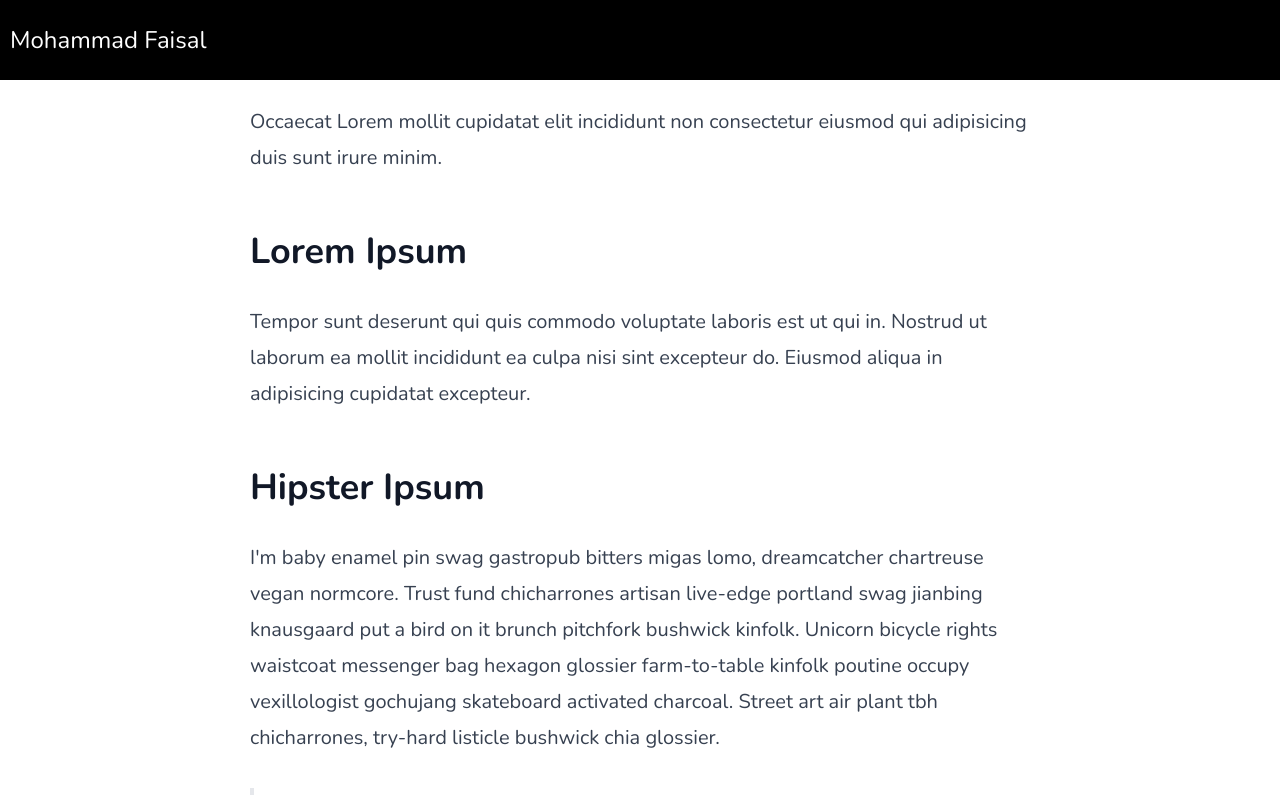
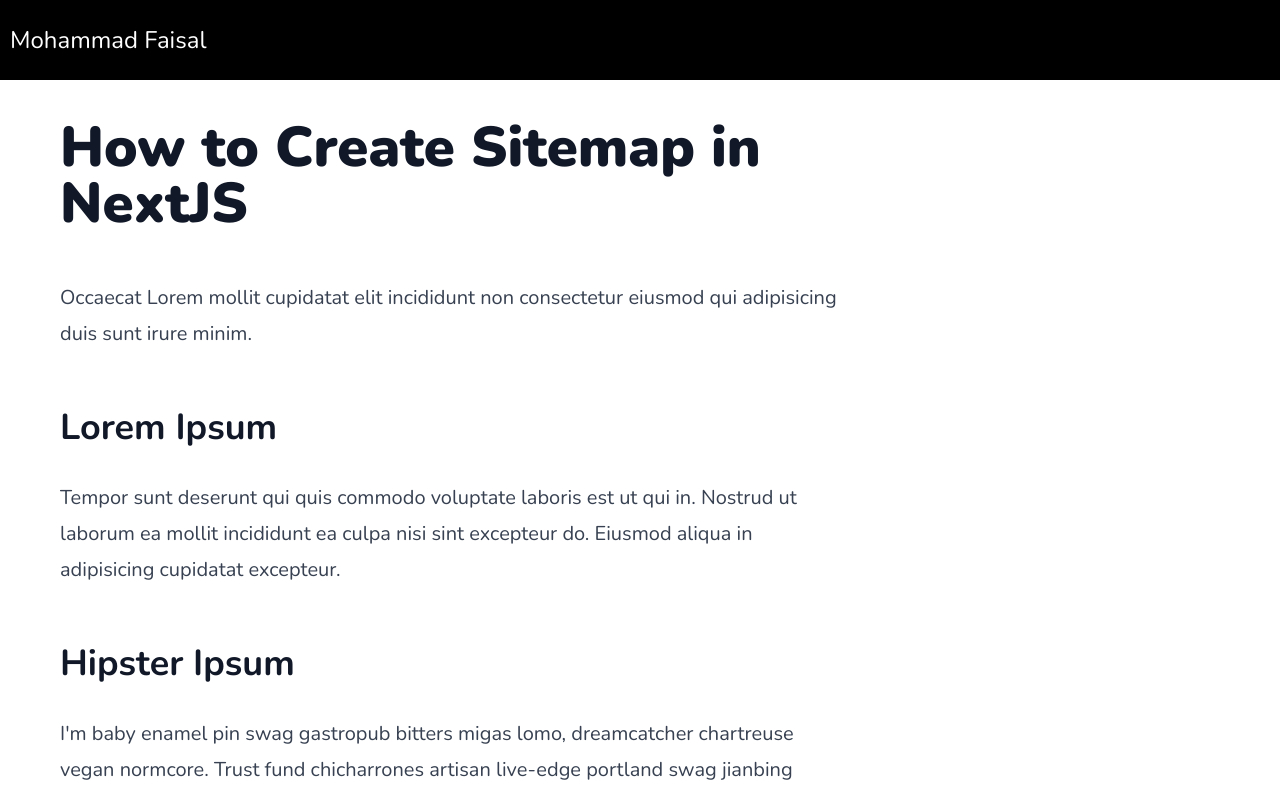
Before and after one commit to kaushalshah-98/personal-portfolio-frontend, a Next.js app: page /blog/how-to-create-sitemap in a window 1280 px wide. Shown: the top 795 px of the page. Built offline with nearby package versions, Linux system fonts and the light colour scheme; no server answers.

Commit message:
buy me a coffee button added

```diff
--- /dev/null
+++ b/components/analytics/GoogleAnalytics.tsx
@@ -0,0 +1,28 @@
+import React from "react";
+import Script from "next/script";
+
+export default function GoogleAnalytics() {
+  return (
+    <>
+      <Script
+        strategy="lazyOnload"
+        src={`https://www.googletagmanager.com/gtag/js?id=${process.env.NEXT_PUBLIC_GOOGLE_ANALYTICS_KEY}`}
+      />
+
+      <Script
+        id="google-analytics-key"
+        strategy="lazyOnload"
+        dangerouslySetInnerHTML={{
+          __html: `
+            window.dataLayer = window.dataLayer || [];
+            function gtag(){dataLayer.push(arguments);}
+            gtag('js', new Date());
+            gtag('config', '${process.env.NEXT_PUBLIC_GOOGLE_ANALYTICS_KEY}', {
+            page_path: window.location.pathname,
+            });
+        `,
+        }}
+      />
+    </>
+  );
+}
--- a/components/layout/Layout.module.scss
+++ /dev/null
@@ -1,5 +0,0 @@
-.container {
-  min-height: 100vh;
-  display: grid;
-  grid-template-rows: auto 1fr auto;
-}
--- a/components/layout/Layout.tsx
+++ b/components/layout/Layout.tsx
@@ -2,8 +2,7 @@ import Head from "next/head";
 import React from "react";
 import Footer from "../footer/Footer";
 import Header from "../header/Header";
-import styles from "./Layout.module.scss";
-import Script from "next/script";
+import GoogleAnalytics from "../analytics/GoogleAnalytics";
 
 interface LayoutProps {
   pageTitle: string;
@@ -13,31 +12,12 @@ interface LayoutProps {
 function Layout({ children, pageTitle }: LayoutProps) {
   return (
     <>
-      <Script
-        strategy="lazyOnload"
-        src={`https://www.googletagmanager.com/gtag/js?id=${process.env.NEXT_PUBLIC_GOOGLE_ANALYTICS_KEY}`}
-      />
-
-      <Script
-        id="google-analytics-key"
-        strategy="lazyOnload"
-        dangerouslySetInnerHTML={{
-          __html: `
-            window.dataLayer = window.dataLayer || [];
-            function gtag(){dataLayer.push(arguments);}
-            gtag('js', new Date());
-            gtag('config', '${process.env.NEXT_PUBLIC_GOOGLE_ANALYTICS_KEY}', {
-            page_path: window.location.pathname,
-            });
-        `,
-        }}
-      />
-
+      <GoogleAnalytics />
       <Head>
         <meta name="viewport" content="width=device-width, initial-scale=1" />
         <title>{pageTitle}</title>
       </Head>
-      <div className={styles.container}>
+      <div className="min-h-screen">
         <Header />
         <main> {children} </main>
         <Footer />
--- /dev/null
+++ b/components/widgets/BuyMeACoffeeWidget.tsx
@@ -0,0 +1,11 @@
+const BuyMeACoffeeWidget = () => {
+  const path =
+    "https://www.buymeacoffee.com/widget/page/mohammadfaisal?description=Support%20me%20on%20Buy%20me%20a%20coffee!&color=%235F7FFF";
+
+  return (
+    <div className="flex justify-center rounded" style={{ height: "700px" }}>
+      <iframe className="m-10" src={path} />
+    </div>
+  );
+};
+export default BuyMeACoffeeWidget;
--- a/pages/blog/[slug]/index.tsx
+++ b/pages/blog/[slug]/index.tsx
@@ -4,6 +4,7 @@ import Markdown from "markdown-to-jsx";
 import CodeBlock from "../../../components/code-block";
 import { getPostBySlug, getPostSlugs } from "../../../lib/blog-api";
 import { TypeBlogDetails } from "../../../types/TypeBlogDetails";
+import BuyMeACoffeeWidget from "../../../components/widgets/BuyMeACoffeeWidget";
 
 export const getStaticPaths = (): GetStaticPathsResult => {
   const posts = getPostSlugs();
@@ -41,9 +42,9 @@ interface BlogDetailsProps {
 
 function BlogDetails({ title, date, content }: BlogDetailsProps) {
   return (
-    <div className="flex justify-center">
-      {/* <h1>{title}</h1> */}
-      <article className="prose lg:prose-xl">
+    <div className="flex justify-center flex-wrap">
+      <article className="my-10 prose lg:prose-xl">
+        <h1>{title}</h1>
         <Markdown
           className="w-500"
           options={{
@@ -59,6 +60,7 @@ function BlogDetails({ title, date, content }: BlogDetailsProps) {
           {content}
         </Markdown>
       </article>
+      <BuyMeACoffeeWidget />
     </div>
   );
 }
```
